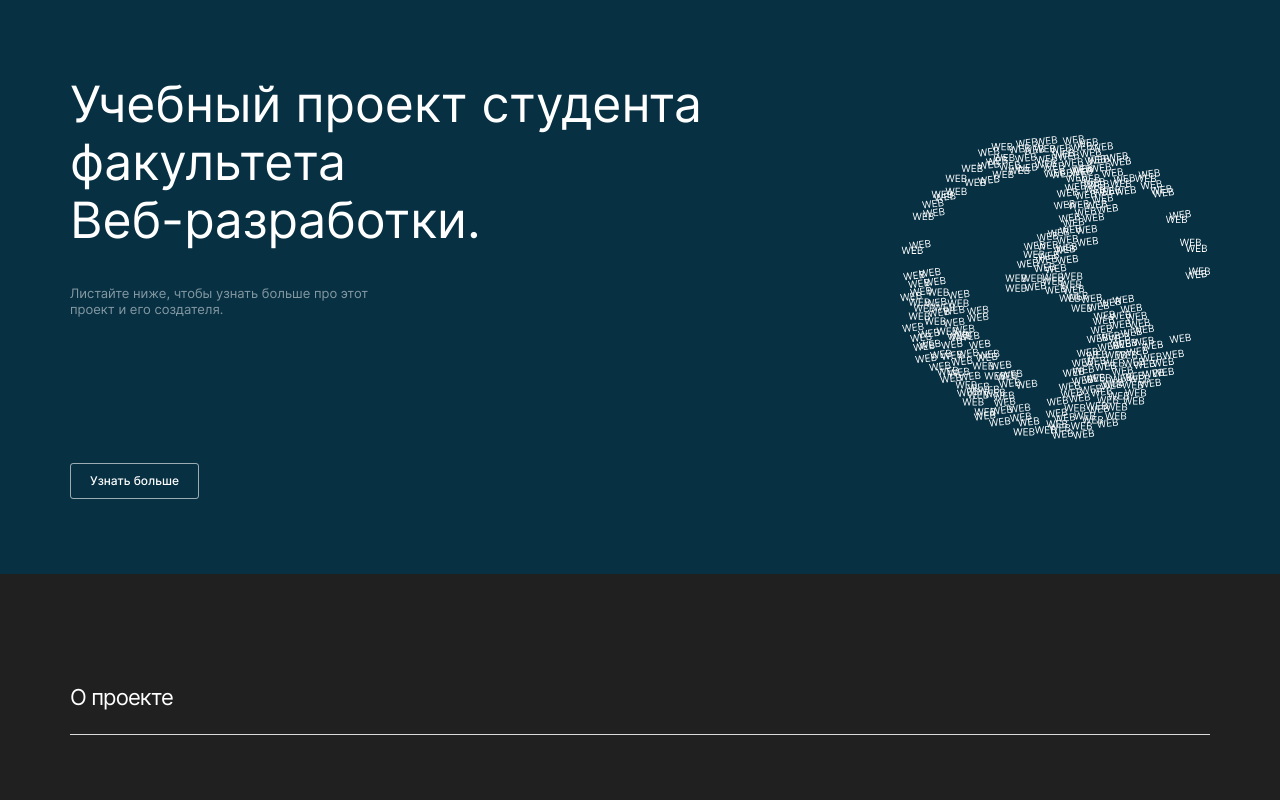
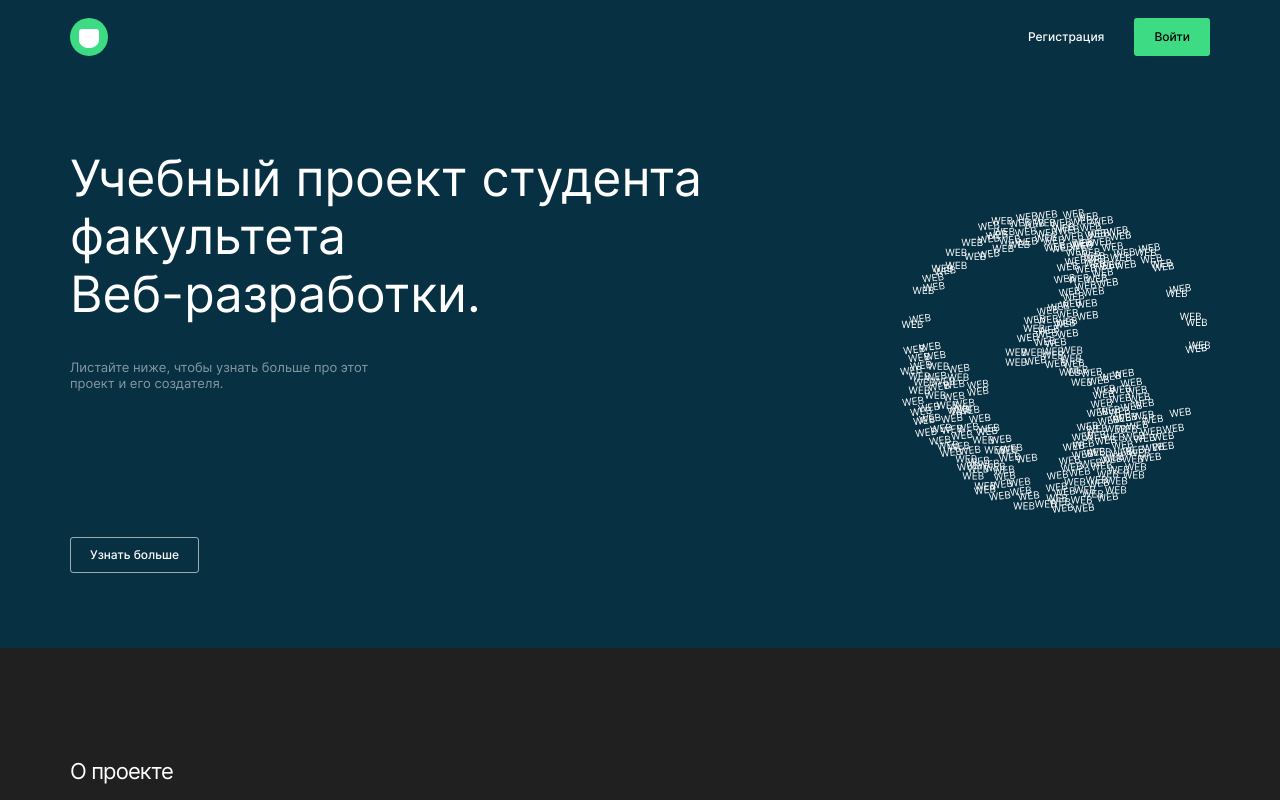
Before and after one commit to irina-tim/movies-explorer-frontend, a React (Create React App) app: page / in a window 1280 px wide. Shown: the top 800 px of the page. Built offline with nearby package versions, Linux system fonts and the light colour scheme.

Commit message:
feat: add header

```diff
--- a/src/components/App/App.js
+++ b/src/components/App/App.js
@@ -1,10 +1,12 @@
 import './App.css';
 import Main from "../Main/Main";
 import Footer from "../Footer/Footer";
+import Header from "../Header/Header";
 
 function App() {
   return (
     <>
+      <Header />
       <Main />
       <Footer />
     </>
--- a/src/components/Header/Header.css
+++ b/src/components/Header/Header.css
@@ -0,0 +1,41 @@
+.header {
+    width: 100%;
+    background-color: #073042;
+    padding: 18px 0;
+    color: white;
+}
+
+.header__group {
+    display: flex;
+    justify-content: space-between;
+    max-width: 1140px;
+    margin: 0 auto;
+}
+
+.header__logo {
+    background: url("../../images/header-logo.svg") no-repeat;
+    background-size: cover;
+    width: 38px;
+    height: 38px;
+}
+
+.header__buttons {
+    display: flex;
+    gap: 30px;
+}
+
+.header__button {
+    font: 500 12px/16px "Inter", Arial, sans-serif;
+    color: white;
+    background-color: transparent;
+    border: none;
+    cursor: pointer;
+    padding: 0;
+}
+
+.header__button_active {
+    background-color: #3DDC84;
+    color: black;
+    padding: 8px 20px;
+    border-radius: 3px;
+}
--- a/src/components/Header/Header.js
+++ b/src/components/Header/Header.js
@@ -0,0 +1,17 @@
+import './Header.css';
+
+function Header() {
+  return (
+    <header className="header">
+      <div className="header__group">
+        <div className="header__logo"></div>
+        <div className="header__buttons">
+          <button className="header__button">Регистрация</button>
+          <button className="header__button header__button_active">Войти</button>
+        </div>
+      </div>
+    </header>
+  );
+}
+
+export default Header;
```
Also changed, not shown: src/images/header-logo.svg (added).
